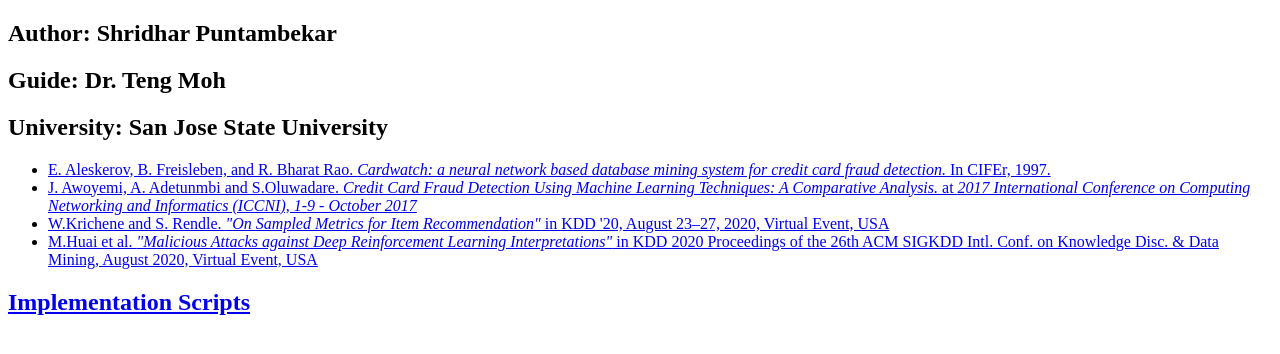
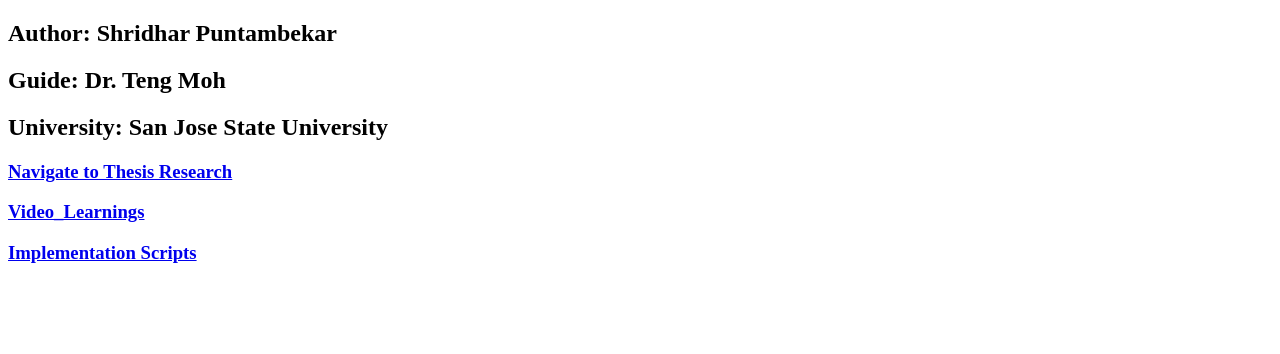
Before and after one commit to ShriPunta/shripunta.github.io, a plain HTML site: page CS298_Thesis/index.html in a window 1280 px wide. Drawn offline with Linux system fonts and the light colour scheme.

Commit message:
New Video Learnings URL

```diff
--- a/CS298_Thesis/index.html
+++ b/CS298_Thesis/index.html
@@ -14,15 +14,8 @@
   <h2>Guide: Dr. Teng Moh</h2>
   <h2>University: San Jose State University</h2>
 
-  <ul>
-    <li><a href="Papers/Cardwatch_A_Neural_Network_Based_Database.txt"> E. Aleskerov, B. Freisleben, and R. Bharat Rao. <i>Cardwatch: a neural network
-based database mining system for credit card fraud detection.</i> In CIFEr, 1997.</a> </li>
-    <li><a href="Papers/Credit_card_fraud_detection_using_Machine_Learning_Techniques_A_Comparative_Analysis.txt"> J. Awoyemi, A. Adetunmbi and S.Oluwadare. <i>Credit Card Fraud Detection Using Machine Learning Techniques: A Comparative Analysis.</i> at <i> 2017 International Conference on Computing Networking and Informatics (ICCNI), 1-9 - October 2017 </i></a> </li>
-    <li> <a href="Papers/On_Sampled_Metrics_for_Item_Recommendation.txt"> W.Krichene and S. Rendle. <i>"On Sampled Metrics for Item Recommendation"</i> in KDD '20, August 23–27, 2020, Virtual Event, USA </a> </li>
-    <li> <a href="Papers/Malicious_Attacks_Against_DRL_Interpretations.txt"> M.Huai et al. <i>"Malicious Attacks against Deep Reinforcement Learning Interpretations"</i> in KDD 2020 Proceedings of the 26th ACM SIGKDD Intl. Conf. on Knowledge Disc. & Data Mining, August 2020, Virtual Event, USA </a> </li>
-
-  </ul>
-
-  <h2><a href="Implementation">Implementation Scripts</h2>
+  <h3><a href="Papers"> Navigate to Thesis Research </a></h3>
+  <h3><a href="Video_Learnings">Video_Learnings</h3>
+  <h3><a href="Implementation">Implementation Scripts</h3>
 </body>
 </html>
```
Also changed, not shown: CS298_Thesis/Implementation/index.html (+1 -1 lines), CS298_Thesis/Papers/index.html (added, +22 -0 lines), index.html (+1 -0 lines), CS298_Thesis/Papers/Credit_card_fraud_detection_using_Machine_Learning_Techniques_A_Comparative_Analysis.txt, CS298_Thesis/Papers/Geodesic_Forests.txt (added), CS298_Thesis/Papers/paperSummaryTemplate.txt (added).
